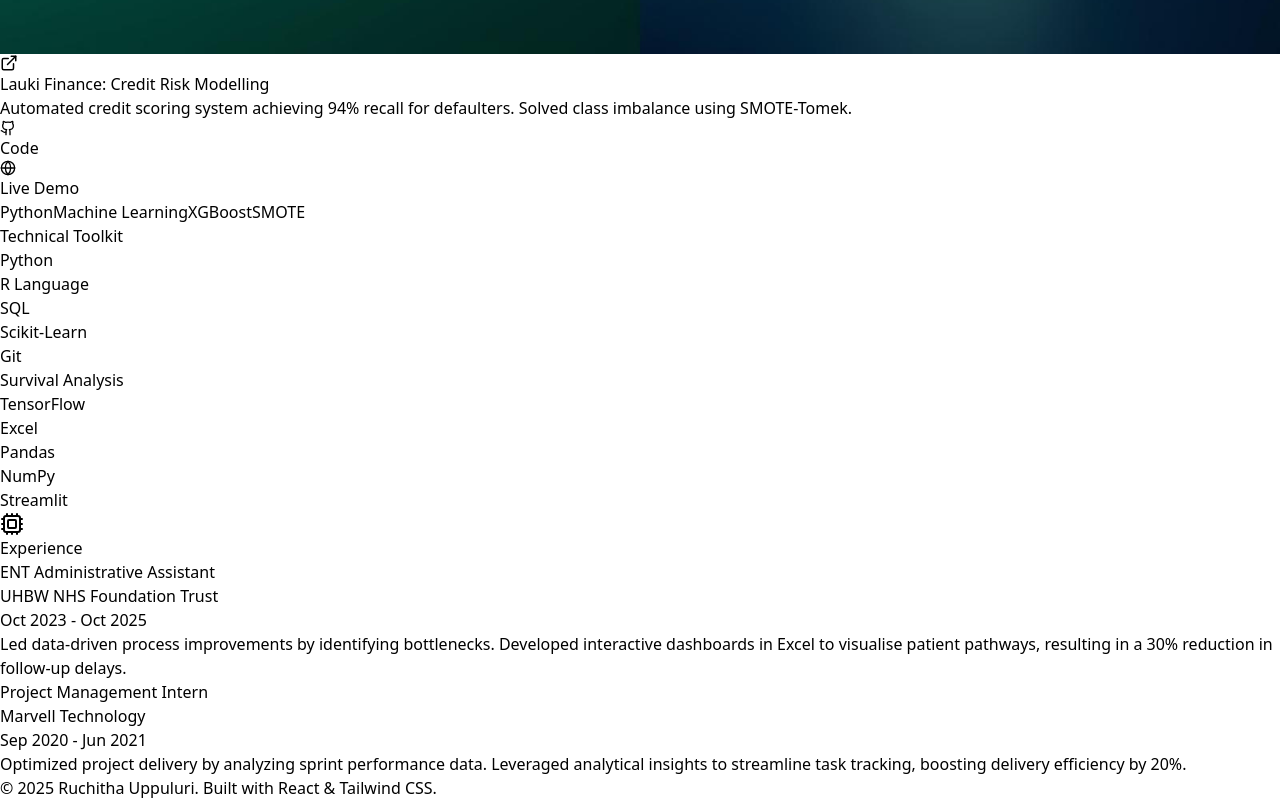
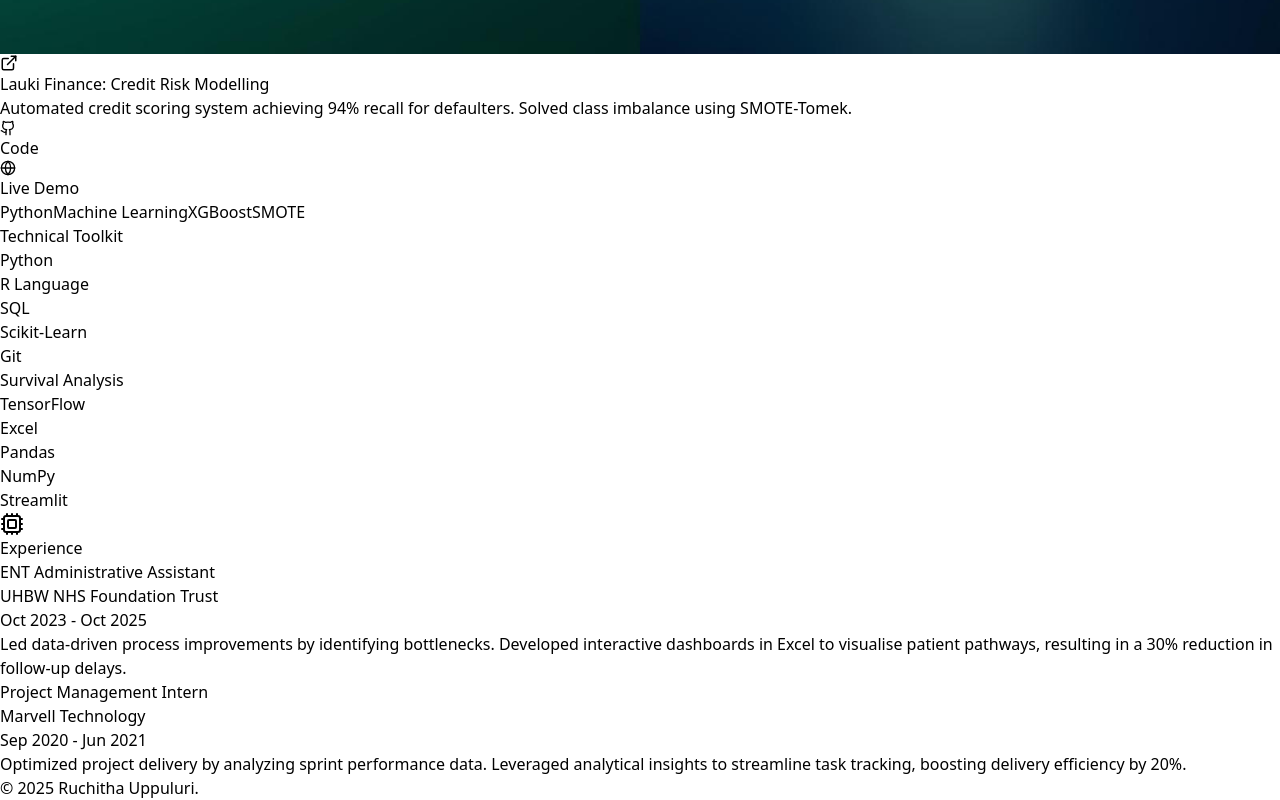
Before and after one commit to ruchitha-meenakshi/ruchitha-meenakshi.github.io, a React (Vite) app: page / in a window 1280 px wide. Shown: the part 4840-5640 px from the top of the page. Built offline with nearby package versions, Linux system fonts and the light colour scheme.

Commit message:
Fixed project thumbnails and added links

```diff
--- a/src/App.jsx
+++ b/src/App.jsx
@@ -420,7 +420,7 @@ const Portfolio = () => {
         </section>
 
         <footer className="mt-32 pt-12 border-t border-slate-200 text-center text-slate-400 text-sm">
-          <p>© 2025 Ruchitha Uppuluri. Built with React & Tailwind CSS.</p>
+          <p>© 2025 Ruchitha Uppuluri.</p>
         </footer>
 
       </main>
```
